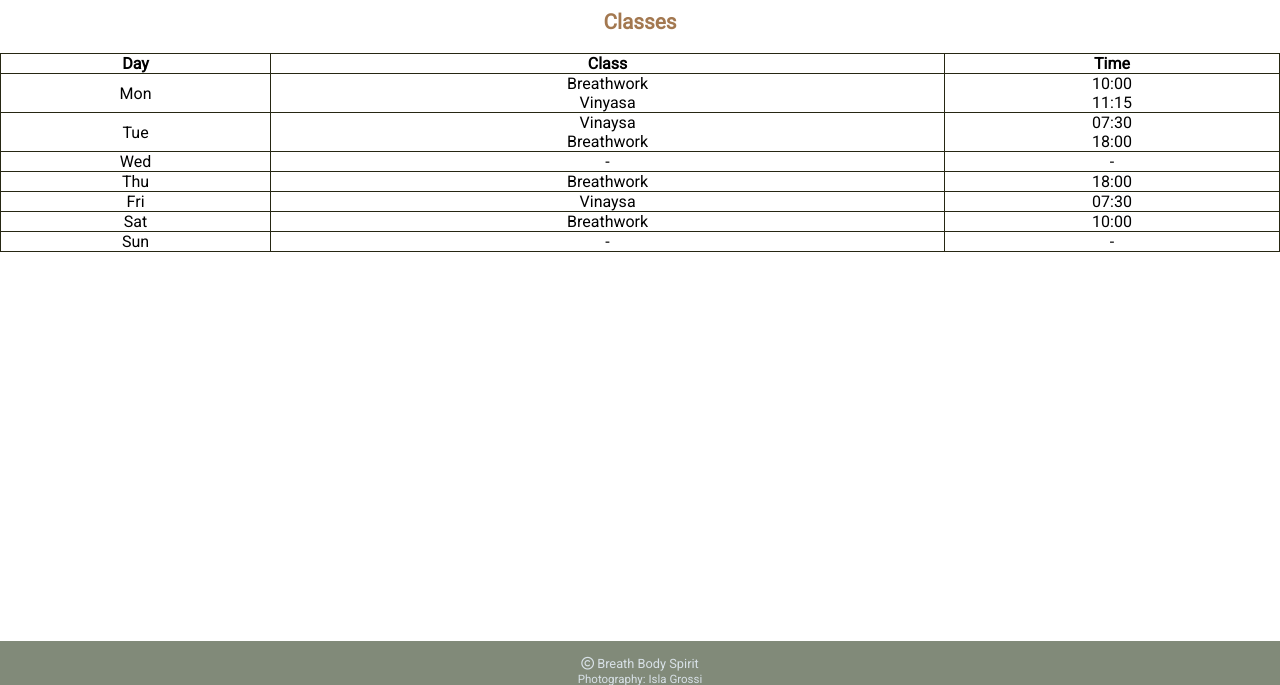
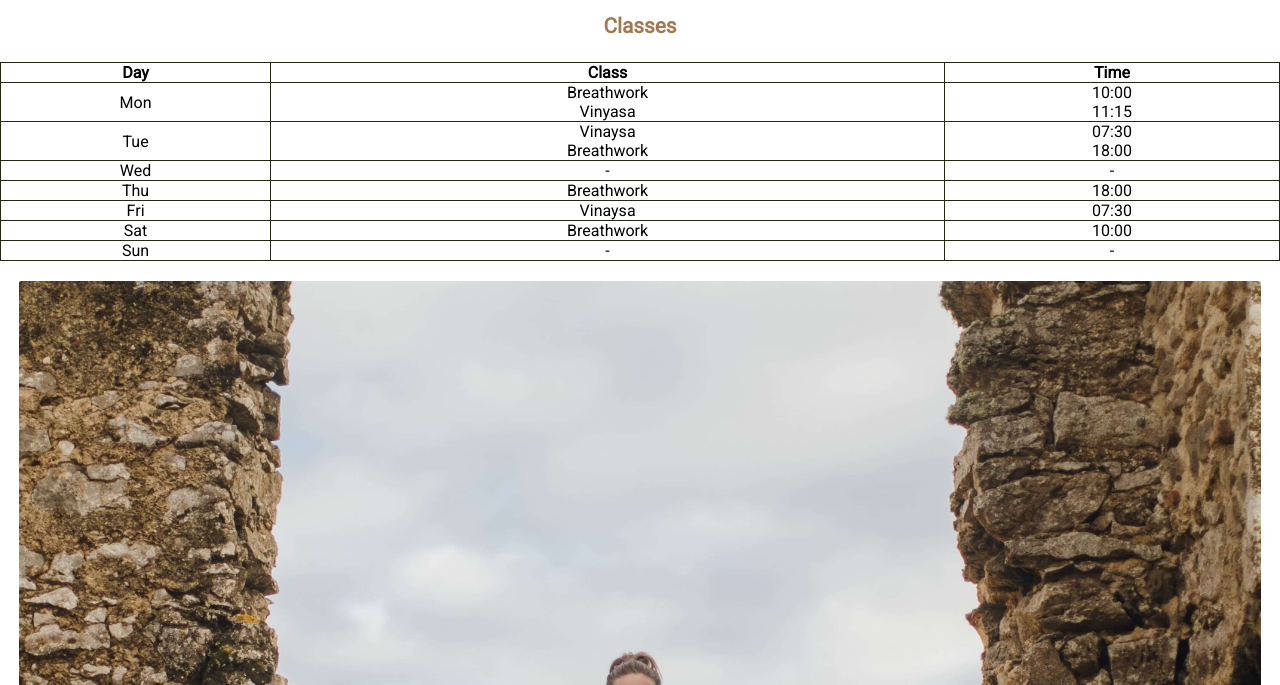
Before and after one commit to Malinchristina/Playp1, a plain HTML site: page classes.html in a window 1280 px wide. Shown: the part 82-767 px from the top of the page. Drawn offline with Linux system fonts and the light colour scheme.

Commit message:
Add line-height to p

```diff
--- a/assets/css/style.css
+++ b/assets/css/style.css
@@ -25,12 +25,13 @@ h2 {
     margin: 0 5px 0 5px;
     font-size: 130%;
     padding-top: 1rem;
+    line-height: 1.6;
 }
 
 p {
     text-align: left;
     padding: 0 20px;
-    font-size: 90%;
+    line-height: 1.6;
 }
 
 
@@ -187,6 +188,13 @@ table, th, td {
     border: 1px solid #262713;
 
 }
+#classes-image {
+    background: url(../images/goddespose.jpg) no-repeat center/cover;
+    width: auto;
+    height: 65vw;
+    margin: 1.2rem;
+    border-radius: 2px;
+}
 
 /* Contact page */
 #h3-contact {
--- a/classes.html
+++ b/classes.html
@@ -85,8 +85,8 @@
                     <td>-</td>
                     <td>-</td>
                 </tr>
-
-     </table>
+            </table>
+            <div id="classes-image"></div>
         </section>
     </main>
 
```
Also changed, not shown: contact.html (+4 -3 lines).
